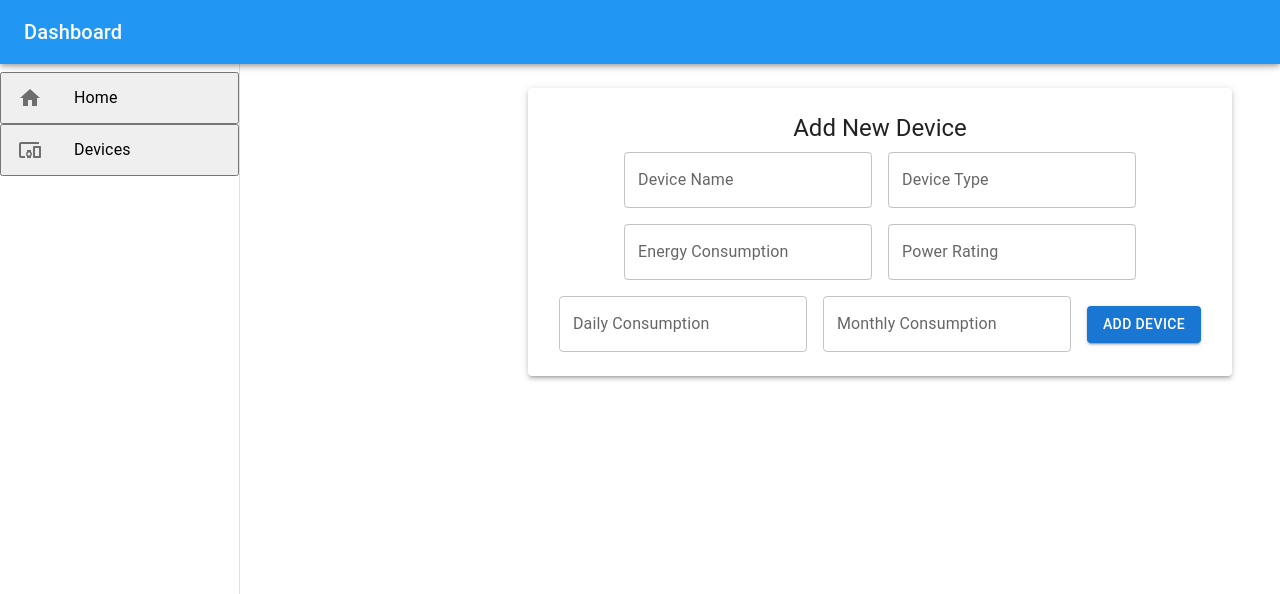
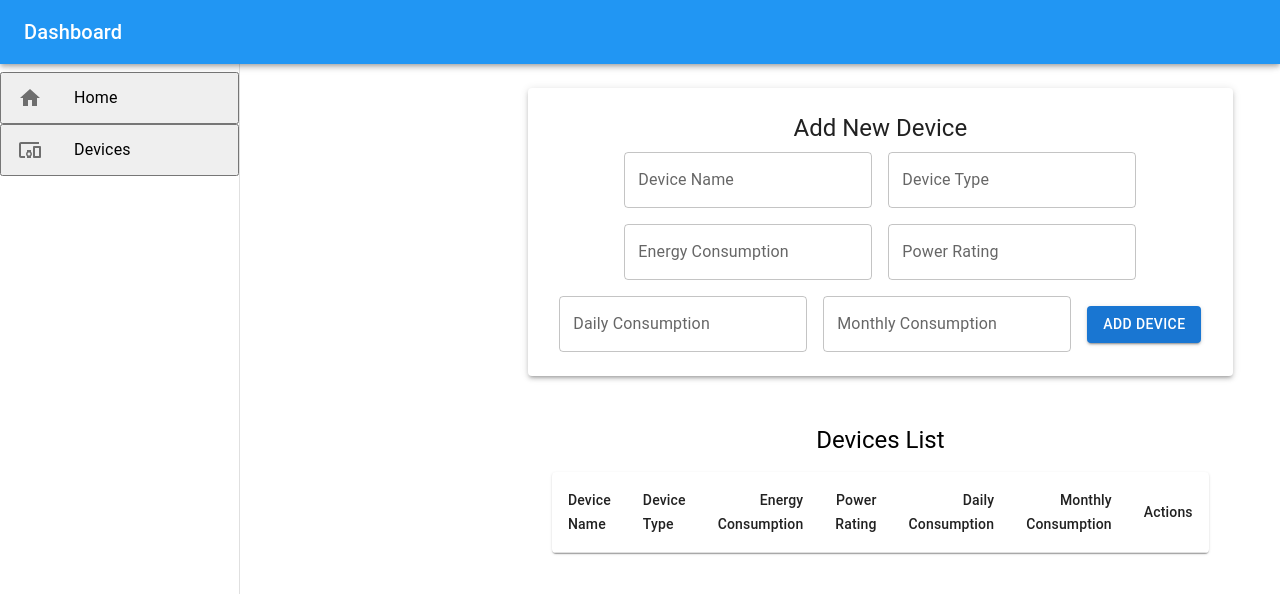
Before and after one commit to Ajmerae1234/ecotracker, a React (Create React App) app in the folder frontend/ecotrack/: page /dashboard in a window 1280 px wide. Both pictures are taken after a click on the button "Devices". Shown: the top 594 px of the page. Built offline with nearby package versions, Linux system fonts and the light colour scheme; the HTML template or start-up script is replaced by a standard one.

Commit message:
added device component

```diff
--- a/frontend/ecotrack/src/components/Device.tsx
+++ b/frontend/ecotrack/src/components/Device.tsx
@@ -8,6 +8,7 @@ import {
     TextField,
     Button
 } from '@mui/material';
+import DevicesList from './DevicesList'
 
 const Device = () => {
 
@@ -43,8 +44,14 @@ const Device = () => {
         setMonthlyConsumption(event.target.value);
     };
 
-
-
+    const handleAddDeviceClick = () => {
+        console.log('Name:', name);
+        console.log('Type:', type);
+        console.log('Energy Consumption:', energyConsumption);
+        console.log('Power Rating:', powerRating);
+        console.log('Daily Consumption:', dailyConsumption);
+        console.log('Monthly Consumption:', monthlyConsumption)
+    }
 
     return (
         <Container maxWidth="lg">
@@ -114,6 +121,7 @@ const Device = () => {
                             <Button
                                 variant="contained"
                                 sx={{ alignSelf: 'center' }}
+                                onClick={handleAddDeviceClick}
                             >
                                 Add Device
                             </Button>
@@ -121,6 +129,7 @@ const Device = () => {
                     </Paper>
                 </Grid>
             </Grid>
+            <DevicesList />
         </Container>
     );
 }
--- /dev/null
+++ b/frontend/ecotrack/src/components/DevicesList.tsx
@@ -0,0 +1,35 @@
+import React from 'react';
+import {
+    Container,
+    Typography,
+    TableContainer,
+    Paper,
+    Table, TableHead, TableRow, TableCell
+} from '@mui/material';
+
+const DevicesList = () => {
+    return (
+        <Container maxWidth="lg">
+            <Typography variant="h5" gutterBottom sx={{ mt: 3, mb: 2, textAlign: 'center' }}>
+                Devices List
+            </Typography>
+            <TableContainer component={Paper}>
+                <Table sx={{ minWidth: 650 }} aria-label="devices table">
+                    <TableHead>
+                        <TableRow>
+                            <TableCell>Device Name</TableCell>
+                            <TableCell>Device Type</TableCell>
+                            <TableCell align="right">Energy Consumption</TableCell>
+                            <TableCell align="right">Power Rating</TableCell>
+                            <TableCell align="right">Daily Consumption</TableCell>
+                            <TableCell align="right">Monthly Consumption</TableCell>
+                            <TableCell align="center">Actions</TableCell>
+                        </TableRow>
+                    </TableHead>
+                </Table>
+            </TableContainer>
+        </Container>
+    )
+};
+
+export default DevicesList;
```
